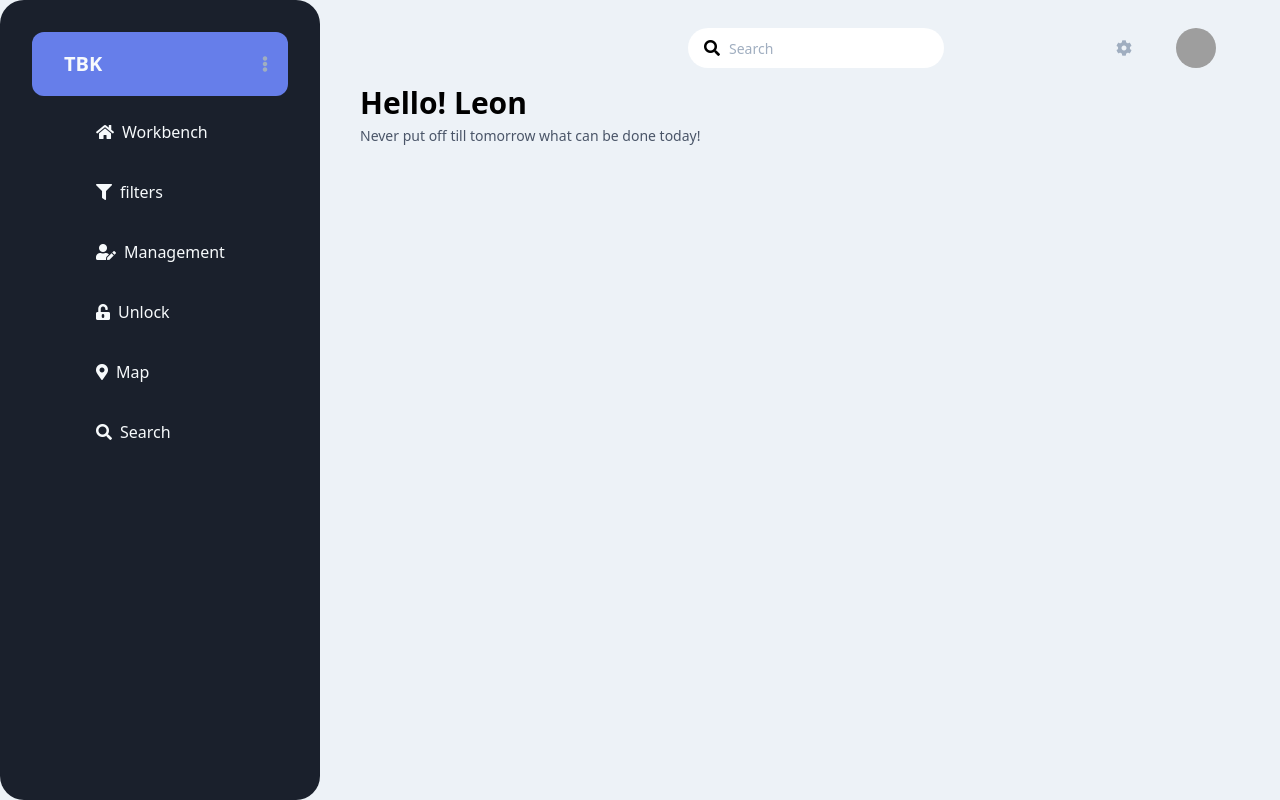
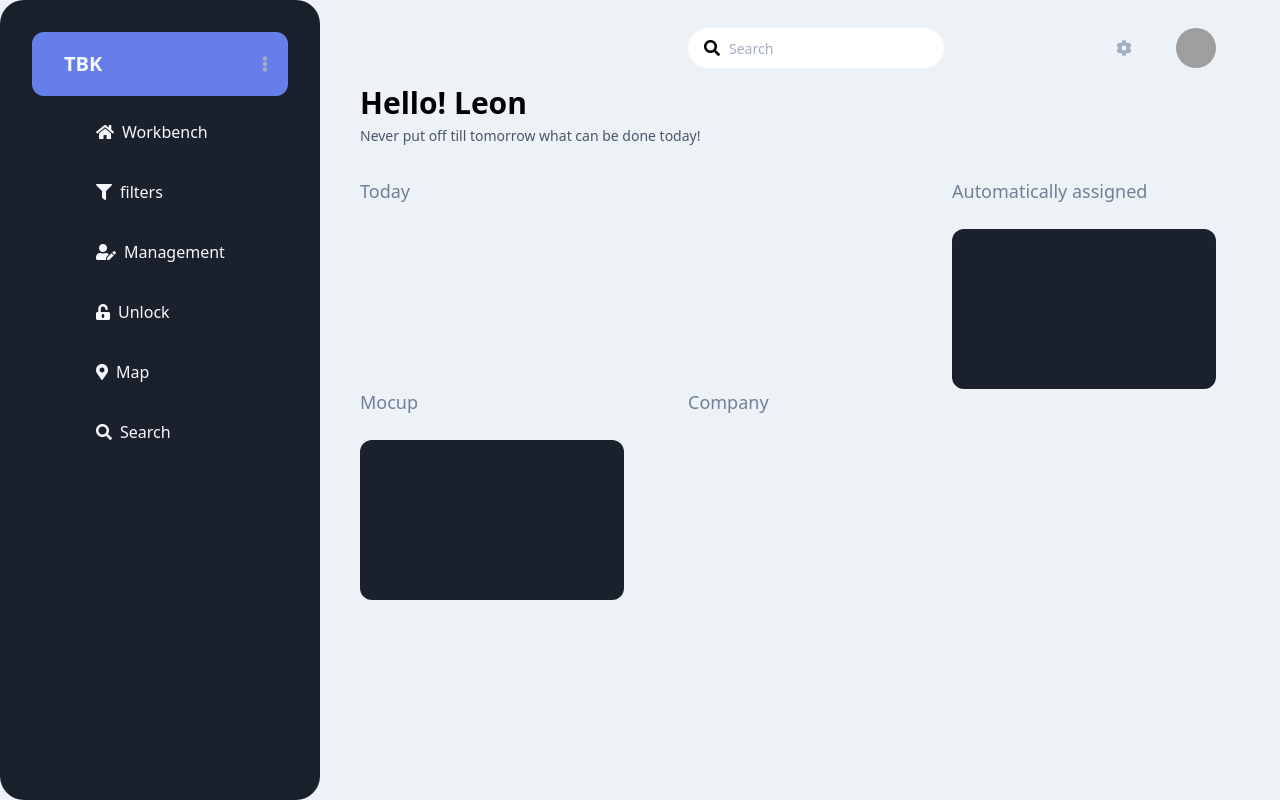
Before and after one commit to SASHAANGELM/ui-dashboard, a Vue app: page /dashboard in a window 1280 px wide. Built offline with nearby package versions, Linux system fonts and the light colour scheme; grey boxes are pictures that could not be loaded.

Commit message:
Added layout for main content

```diff
--- a/src/pages/Dashboard.vue
+++ b/src/pages/Dashboard.vue
@@ -8,7 +8,28 @@
         <div class="text-3xl font-bold">
           Hello! Leon
         </div>
-        <div class="text-sm text-gray-700">Never put off till tomorrow what can be done today!</div>
+        <div class="mb-8 text-sm text-gray-700">Never put off till tomorrow what can be done today!</div>
+
+        <div class="flex space-x-16">
+          <div class="w-4/6">
+            <div class="mb-6 text-gray-600 text-lg font-medium">Today</div>
+
+          </div>
+          <div class="w-2/6 ">
+            <div class="mb-6 text-gray-600 text-lg font-medium">Automatically assigned</div>
+            <div class="h-40 bg-gray-900 rounded-xl"></div>
+          </div>
+        </div>
+
+        <div class="flex space-x-16">
+          <div class="w-2/6 ">
+            <div class="mb-6 text-gray-600 text-lg font-medium">Mocup</div>
+            <div class="h-40 bg-gray-900 rounded-xl"></div>
+          </div>
+          <div class="w-4/6">
+            <div class="mb-6 text-gray-600 text-lg font-medium">Company</div>
+          </div>
+        </div>
       </div>
     </div>
   </div>
```
